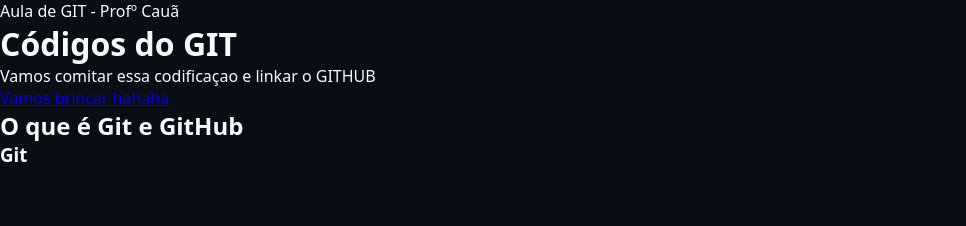
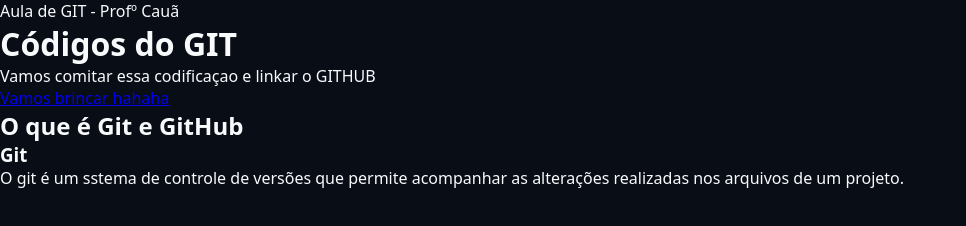
Before and after one commit to tierrykamaralDS/TierryAmaral_pa, a plain HTML site: page index.html in a window 1280 px wide. Shown: the whole page, without its empty margins (0-966 px from the left). Drawn offline with Linux system fonts and the light colour scheme.

Commit message:
adicionei o paragrafo sobre o Git - index.html

```diff
--- a/index.html
+++ b/index.html
@@ -27,6 +27,11 @@
 
             <h3>Git</h3>
 
+            <p>O git é um sstema de controle de versões
+                que permite acompanhar as alterações
+                realizadas nos arquivos de um projeto.
+            </p>
+
     </section>
 </body>
 </html>
```
